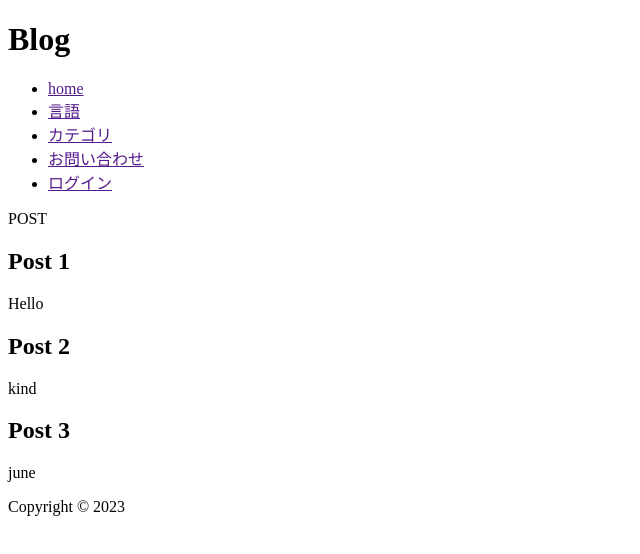
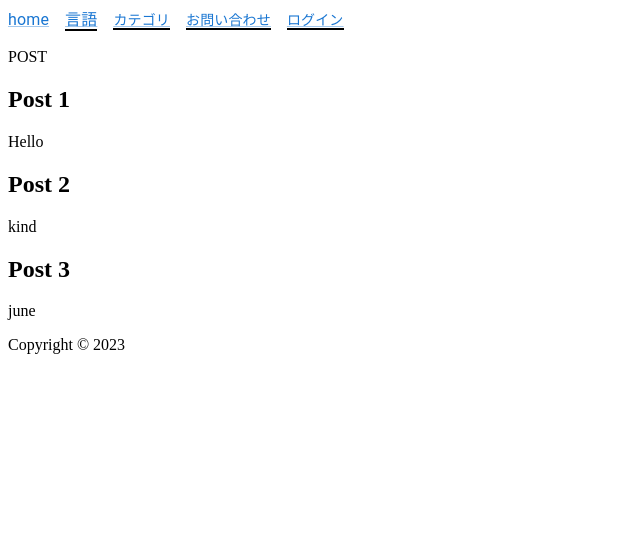
Before and after one commit to CA01971164/blog, a React (Create React App) app in the folder client/: page / in a window 1280 px wide. Shown: the top 554 px of the page, without its empty margins (0-640 px from the left). Built offline with nearby package versions, Linux system fonts and the light colour scheme; data requests are answered from the project's data file; the HTML template or start-up script is replaced by a standard one.

Commit message:
updated Box

```diff
--- a/client/src/Components/Head.tsx
+++ b/client/src/Components/Head.tsx
@@ -1,26 +1,33 @@
+import { Box, Link, Typography, Toolbar } from "@mui/material";
+
 export const Head: React.FC = () => {
   return (
-    <header>
-      <h1>Blog</h1>
-      <nav>
-        <ul>
-          <li>
-            <a href="">home</a>
-          </li>
-          <li>
-            <a href="">言語</a>
-          </li>
-          <li>
-            <a href="">カテゴリ</a>
-          </li>
-          <li>
-            <a href="">お問い合わせ</a>
-          </li>
-          <li>
-            <a href="">ログイン</a>
-          </li>
-        </ul>
-      </nav>
-    </header>
+    <Box
+      sx={{
+        typography: "body1",
+        "& > :not(style) ~ :not(style)": {
+          ml: 2,
+          width: 200,
+          height: 50,
+          borderBottomColor: "black",
+          borderBottomStyle: "solid",
+          borderBottomWidth: 2
+        },
+      }}
+    >
+      <Link href="#">home</Link>
+      <Link href="#" >
+        言語
+      </Link>
+      <Link href="#" variant="body2">
+        カテゴリ
+      </Link>
+      <Link href="#" variant="body2">
+        お問い合わせ
+      </Link>
+      <Link href="#" variant="body2">
+        ログイン
+      </Link>
+    </Box>
   );
 };
```
